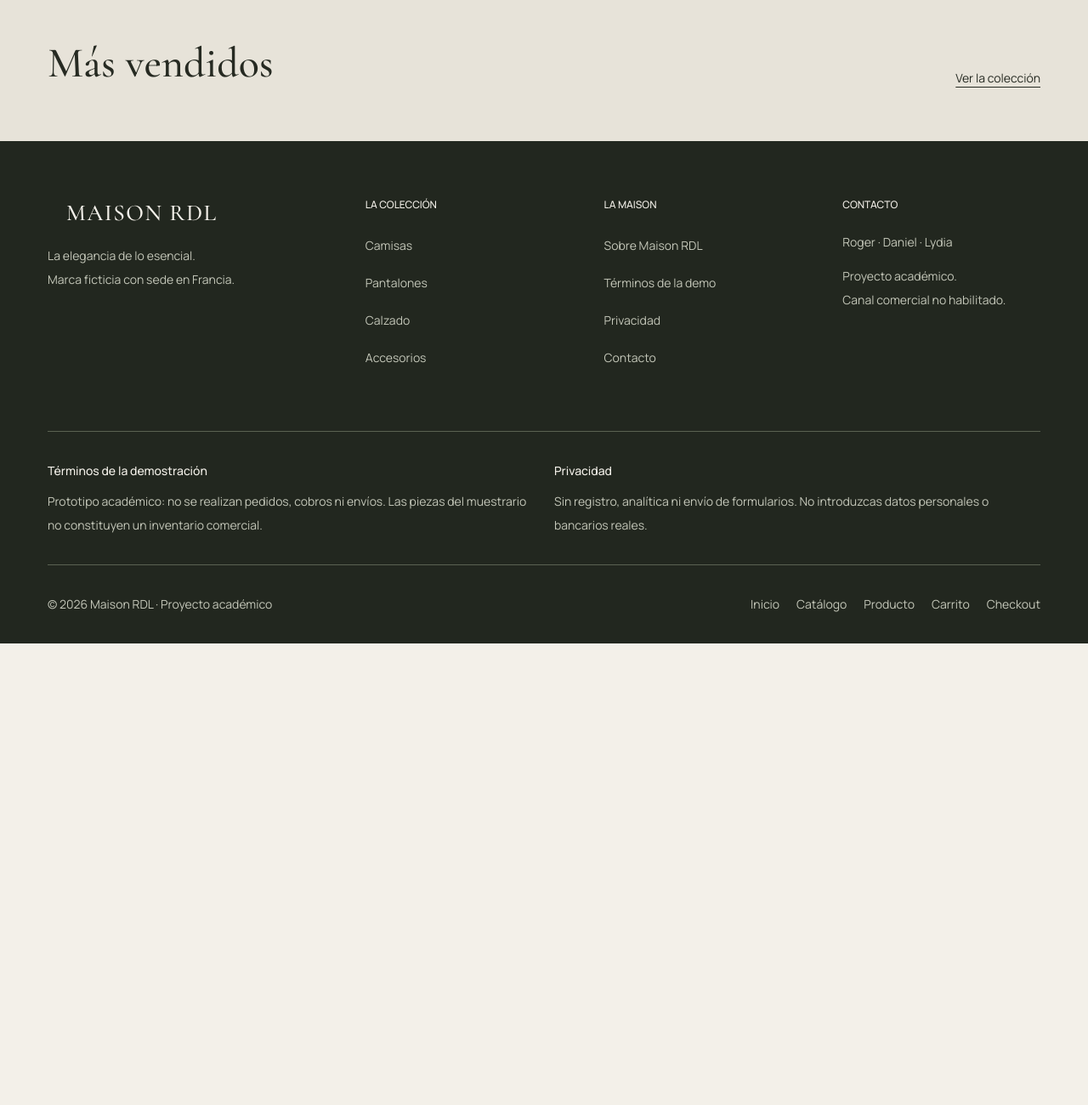
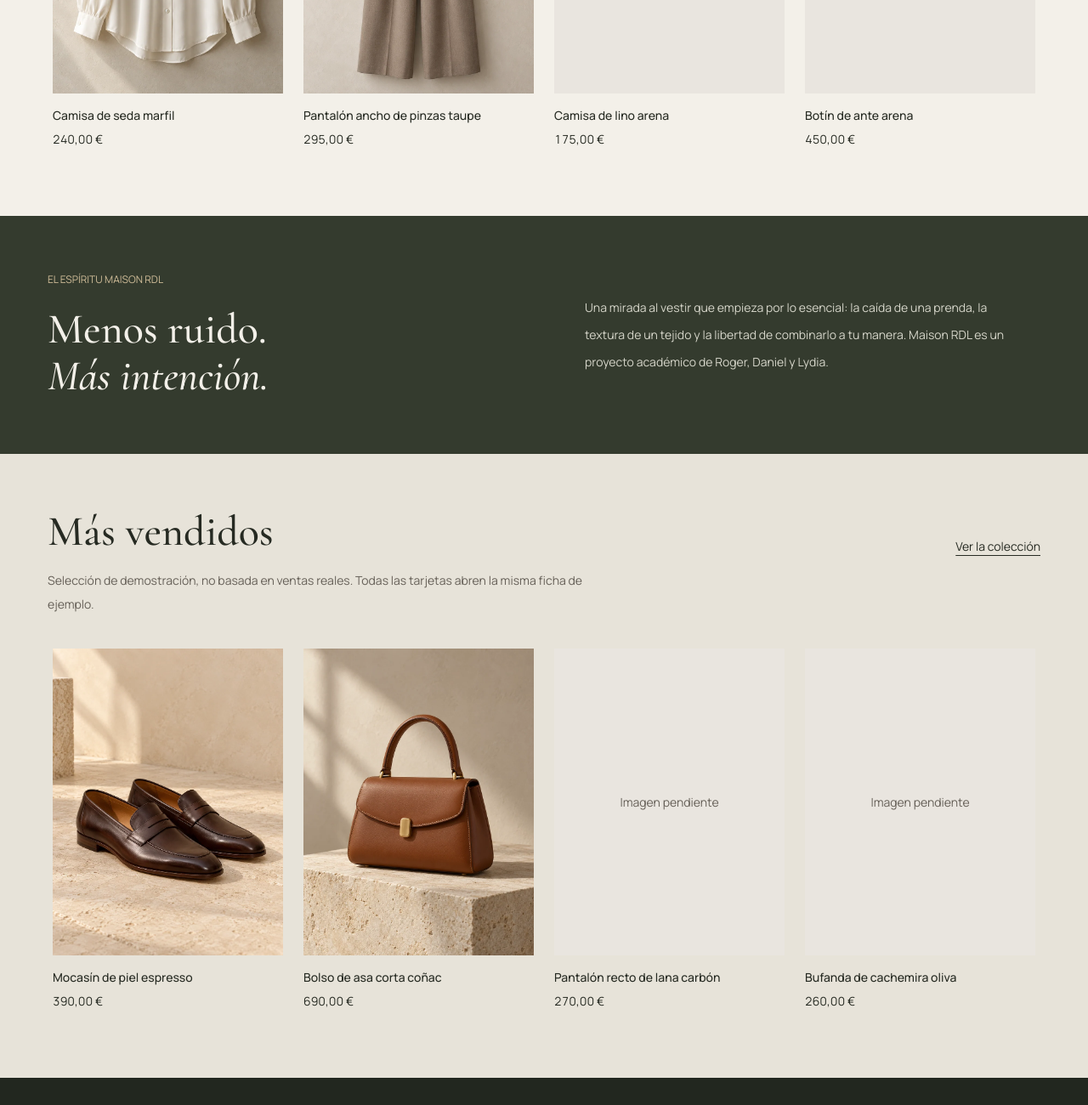
Before and after one commit to 4GeeksAcademy/Mi-primer-proyecto-profesional-colaborativo-L-G-R-D, a website: page index.html in a window 1280 px wide. Shown: the part 1280-2580 px from the top of the page at 85% size. Before the commit the page ends 2037 px from the top, so only its background shows below. Drawn offline with Linux system fonts and the light colour scheme.

Commit message:
feat: añadir tarjetas de Nuevos lanzamientos y Más vendidos en el inicio (T04)
Ocho productos del inventario común, sin repetir, con foto propia o hueco
«Imagen pendiente». Todas enlazan a la ficha de demostración compartida.

Co-Authored-By: Claude Opus 5.5 <noreply@anthropic.com>

```diff
--- a/index.html
+++ b/index.html
@@ -81,7 +81,25 @@
           <h2 id="novedades-titulo" class="section-title">Nuevos lanzamientos</h2>
           <a class="text-link text-sm" href="catalogo.html">Ver la colección</a>
         </div>
-        <!-- T04: tarjetas en .product-track con productos del inventario común. Pendiente de la decisión de Roger sobre imágenes (docs/fuentes-imagenes.md). -->
+        <p class="mt-4 max-w-2xl text-sm leading-7 text-muted">Selección de la colección de demostración. Datos ficticios; todas las tarjetas abren la misma ficha de ejemplo.</p>
+        <div class="product-track mt-8">
+          <article class="product-card min-w-0">
+            <a class="group block" href="producto.html"><div class="overflow-hidden bg-stone"><img src="assets/images/shirt.webp" width="850" height="1133" alt="Camisa de seda marfil de manga larga colgada en una percha de madera" loading="lazy"></div><h3 class="mt-4 text-sm group-hover:underline">Camisa de seda marfil</h3></a>
+            <p class="mt-2 text-sm tabular-nums">240,00 €</p>
+          </article>
+          <article class="product-card min-w-0">
+            <a class="group block" href="producto.html"><div class="overflow-hidden bg-stone"><img src="assets/images/trousers.webp" width="850" height="1133" alt="Pantalón ancho de pinzas color taupe colgado de una percha de madera" loading="lazy"></div><h3 class="mt-4 text-sm group-hover:underline">Pantalón ancho de pinzas taupe</h3></a>
+            <p class="mt-2 text-sm tabular-nums">295,00 €</p>
+          </article>
+          <article class="product-card min-w-0">
+            <a class="group block" href="producto.html"><div class="flex aspect-[3/4] items-center justify-center bg-stone text-sm text-muted" aria-hidden="true">Imagen pendiente</div><h3 class="mt-4 text-sm group-hover:underline">Camisa de lino arena</h3></a>
+            <p class="mt-2 text-sm tabular-nums">175,00 €</p>
+          </article>
+          <article class="product-card min-w-0">
+            <a class="group block" href="producto.html"><div class="flex aspect-[3/4] items-center justify-center bg-stone text-sm text-muted" aria-hidden="true">Imagen pendiente</div><h3 class="mt-4 text-sm group-hover:underline">Botín de ante arena</h3></a>
+            <p class="mt-2 text-sm tabular-nums">450,00 €</p>
+          </article>
+        </div>
       </div>
     </section>
     <section id="maison" class="on-dark bg-olive text-ivory" aria-labelledby="maison-titulo">
@@ -96,7 +114,25 @@
           <h2 id="mas-vendidos-titulo" class="section-title">Más vendidos</h2>
           <a class="text-link text-sm" href="catalogo.html">Ver la colección</a>
         </div>
-        <!-- T04: tarjetas en .product-track con productos del inventario común. Pendiente de la decisión de Roger sobre imágenes (docs/fuentes-imagenes.md). -->
+        <p class="mt-4 max-w-2xl text-sm leading-7 text-muted">Selección de demostración, no basada en ventas reales. Todas las tarjetas abren la misma ficha de ejemplo.</p>
+        <div class="product-track mt-8">
+          <article class="product-card min-w-0">
+            <a class="group block" href="producto.html"><div class="overflow-hidden bg-stone"><img src="assets/images/shoes.webp" width="850" height="1133" alt="Par de mocasines de piel marrón oscuro sobre un suelo de piedra clara" loading="lazy"></div><h3 class="mt-4 text-sm group-hover:underline">Mocasín de piel espresso</h3></a>
+            <p class="mt-2 text-sm tabular-nums">390,00 €</p>
+          </article>
+          <article class="product-card min-w-0">
+            <a class="group block" href="producto.html"><div class="overflow-hidden bg-stone"><img src="assets/images/bag.webp" width="850" height="1133" alt="Bolso de piel color coñac con asa superior sobre un bloque de piedra" loading="lazy"></div><h3 class="mt-4 text-sm group-hover:underline">Bolso de asa corta coñac</h3></a>
+            <p class="mt-2 text-sm tabular-nums">690,00 €</p>
+          </article>
+          <article class="product-card min-w-0">
+            <a class="group block" href="producto.html"><div class="flex aspect-[3/4] items-center justify-center bg-stone text-sm text-muted" aria-hidden="true">Imagen pendiente</div><h3 class="mt-4 text-sm group-hover:underline">Pantalón recto de lana carbón</h3></a>
+            <p class="mt-2 text-sm tabular-nums">270,00 €</p>
+          </article>
+          <article class="product-card min-w-0">
+            <a class="group block" href="producto.html"><div class="flex aspect-[3/4] items-center justify-center bg-stone text-sm text-muted" aria-hidden="true">Imagen pendiente</div><h3 class="mt-4 text-sm group-hover:underline">Bufanda de cachemira oliva</h3></a>
+            <p class="mt-2 text-sm tabular-nums">260,00 €</p>
+          </article>
+        </div>
       </div>
     </section>
   </main>
```
Also changed, not shown: assets/css/styles.css.
